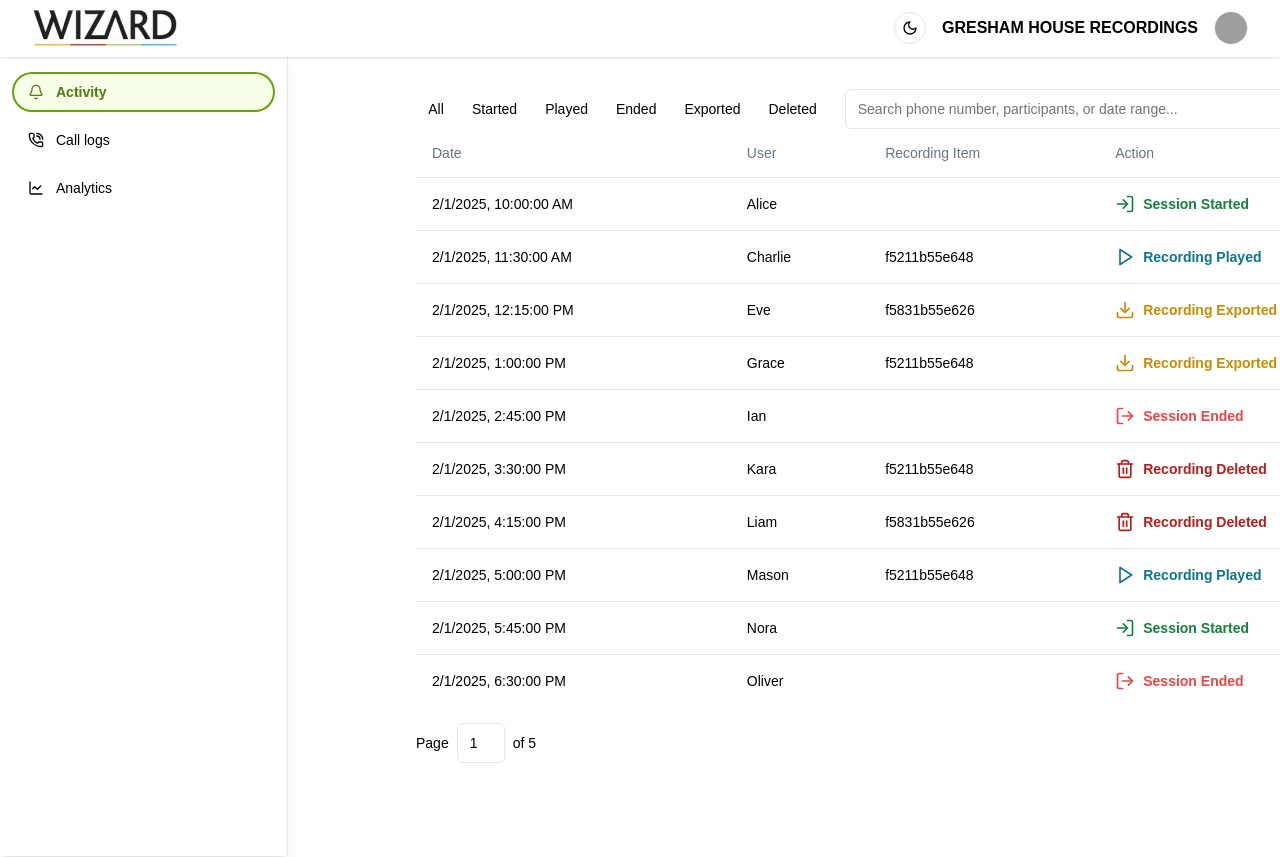
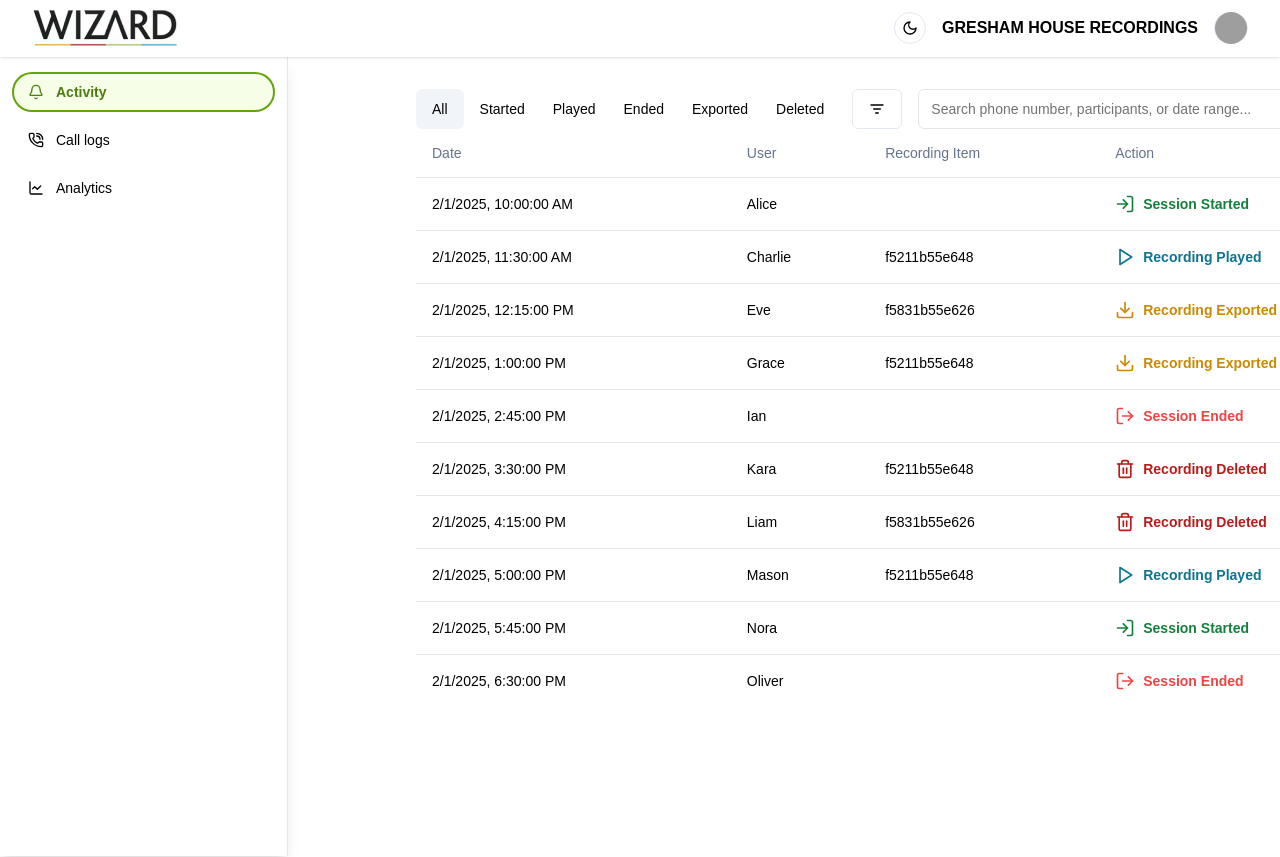
Before and after one commit to EmsiJoseph/greshamie.recordings, a Next.js app in the folder frontend/: page /admin/activity in a window 1280 px wide. Built offline with nearby package versions, Linux system fonts and the light colour scheme; grey boxes are pictures that could not be loaded.

Commit message:
Refactor activity filtering logic; enhance search functionality and update URL parameters handling

```diff
--- a/frontend/api/activities.ts
+++ b/frontend/api/activities.ts
@@ -6,27 +6,18 @@ export const sampleFetchActivities = async (options?: IActivityFilters) => {
 
     let filteredActivities = sampleActivities;
 
-    if (options?.action) {
-        filteredActivities = filteredActivities.filter((activity) => {
-            return activity.action === options.action;
-        });
+    console.log("FILTERED ACTIVITIES", options);
+    // Filter by action
+    if(options?.action && options.action.length > 0) {
+        filteredActivities = filteredActivities.filter((activity) => options?.action?.includes(activity.action));
+
+        console.log("FILTERED ACTIVITIES", filteredActivities);
     }
 
-    if (options?.user) {
+    // Filter by search term (checking multiple fields)
+    if (options?.search) {
+        const searchTerm = options.search.toLowerCase();
         filteredActivities = filteredActivities.filter((activity) => {
-            return activity.user === options.user
-        });
-    }
-
-    if (options?.recordingItem) {
-        filteredActivities = filteredActivities.filter((activity) => {
-            return activity.recordingItem === options.recordingItem
-        });
-    }
-
-    if (options?.search) {
-        filteredActivities = filteredActivities.filter((activity) => {
-            const searchTerm = options.search!.toLowerCase();
             return (
                 activity.user.toLowerCase().includes(searchTerm) ||
                 activity.recordingItem.toLowerCase().includes(searchTerm)
--- a/frontend/app/(protected)/admin/activity/components/activity-list-filters.tsx
+++ b/frontend/app/(protected)/admin/activity/components/activity-list-filters.tsx
@@ -7,31 +7,42 @@ import { useEffect, useState } from "react";
 import { Button } from "@/components/ui/button";
 import { useDebounce } from "@/hooks/use-debounce";
 import { useRetrieveActivityFilters } from "../lib/useRetrieveActivityFilters";
-import { sampleActivities } from "@/api/sample-data/activity";
+import { useUpdateUrlParams } from "@/hooks/browser-url-params/use-update-url-params";
+import { useForm } from "react-hook-form";
+import { AdvanceFilters } from "@/components/filters/advance-filters";
 
-interface ActivityListFiltersProps {
-  onChange: (filters: IActivityFilters) => void;
-}
+export const ActivityListFilters = () => {
 
-const all = ActivityTypes.ALL;
+  const { updateUrlParams, deleteUrlParam } = useUpdateUrlParams()
+  const { action: selectedActionTypes } = useRetrieveActivityFilters();
 
-export const ActivityListFilters = ({ onChange }: ActivityListFiltersProps) => {
+   // Function to handle updates from ActivityListFilters
+  const handleFilterChange = (updatedFilters?: IActivityFilters) => {
+    updateUrlParams(updatedFilters);
+  };
 
+  // Handle reset call types
+  const handleResetActionTypes = () => {
+    deleteUrlParam("action");
+  }
+  const isResetButtonActive = selectedActionTypes.length < 1;
+
+  // 1. Search
   const [search, setSearch] = useState<IActivityFilters['search']>("");
   const debouncedSearch = useDebounce(search);
 
-  const { action: initialActionType } = useRetrieveActivityFilters();
-  const defaultToggleGroupValue = initialActionType ?? all;
+  // Handle changes in SINGLE call type selection.
+  const handleSelectActivityType = (value: TActivityType[]) => {
+    handleFilterChange({ action: value });
+  };
 
-  const handleSelectActivityType = (value: string) => {
-    if (value === "ALL") {
-        onChange({ action: "" });
-    }
-    if (value !== "ALL" && value !== "") {
-        const action = value as TActivityType;
-        onChange({ action });
-    }
-  }
+   // For search, update url params
+  useEffect(() => {
+    handleFilterChange({ search: debouncedSearch });
+  }, [debouncedSearch, handleFilterChange]);
+
+  // 02 Advance Filters
+  const { register, handleSubmit, watch } = useForm();
 
   // Show the count of activities for each action type
   // const getActivityCount = (action: string) => {
@@ -48,20 +59,19 @@ export const ActivityListFilters = ({ onChange }: ActivityListFiltersProps) => {
   //   ])
   // ) as Record<TActivityType, string>;
 
-  useEffect(() => {
-      onChange({search: debouncedSearch})
-  }, [debouncedSearch]);
-
   return (
     <div className="flex gap-4">
         <ToggleGroupFilter
-            defaultValue={defaultToggleGroupValue}
+            value={selectedActionTypes}
             onValueChange={handleSelectActivityType}
+            onResetSelection={handleResetActionTypes}
             options={ActivityTypes}
+            isResetButtonActive={isResetButtonActive}
         />
+        <AdvanceFilters register={register} />
         <div className="relative w-full">
-            <Input className="pr-9" placeholder="Search phone number, participants, or date range..." onChangeCapture={(e) => setSearch(e.currentTarget.value)} />
-            <Search className="absolute right-0 top-0 m-2.5 h-4 w-4 text-muted-foreground" />
+          <Input className="pr-9" placeholder="Search phone number, participants, or date range..." onChangeCapture={(e) => setSearch(e.currentTarget.value)} />
+          <Search className="absolute right-0 top-0 m-2.5 h-4 w-4 text-muted-foreground" />
         </div>
         <Button className="bg-lime-50 text-lime-700 border-lime-700 border-2 font-semibold">
           <Save className="h-5 w-5 mr-2  text-lime-700" />
--- a/frontend/app/(protected)/admin/activity/components/activity-list.tsx
+++ b/frontend/app/(protected)/admin/activity/components/activity-list.tsx
@@ -1,7 +1,7 @@
 import { Table, TableBody, TableCell, TableHead, TableHeader, TableRow } from "@/components/ui/table";
 import { IActivity } from "@/lib/interfaces/activity-interface";
 import { EllipsisVertical, MousePointerClick, Plus, Trash2, Download, LogIn, Play, LogOut } from "lucide-react";
-import React from "react";
+import React, { act } from "react";
 import ActivityListSkeleton from "@/components/presentational/activity-list-skeleton";
 import ActivityListPagination from "@/components/presentational/activity-list-pagination";
 
@@ -28,12 +28,6 @@ const activityIcons: Record<string, { icon: any; colorClass: string }> = {
   DELETED: { icon: Trash2, colorClass: "text-red-700" },
 };
 
-
-const capitalizeFirstLetter = (text: string) => {
-  if (!text) return text;
-  return text.charAt(0).toUpperCase() + text.slice(1).toLowerCase();
-};
-
 export const ActivityList = ({ activities, isFetching }: ActivityListProps) => {
 
   const [page, setPage] = React.useState(1); // Should be in getUrlParams
@@ -49,7 +43,7 @@ export const ActivityList = ({ activities, isFetching }: ActivityListProps) => {
   }
 
   return (
-    <div className="overflow-x-auto">
+    <div className="">
       <Table>
         <TableHeader>
           <TableRow>
@@ -98,11 +92,11 @@ export const ActivityList = ({ activities, isFetching }: ActivityListProps) => {
           )}
         </TableBody>
       </Table>
-      <ActivityListPagination
+      {/* <ActivityListPagination
         currentPage={page}
         totalPages={totalPages}
         onPageChange={handlePageChange}
-      />
+      /> */}
     </div>
   );
 };
--- a/frontend/app/(protected)/admin/activity/lib/useRetrieveActivityFilters.ts
+++ b/frontend/app/(protected)/admin/activity/lib/useRetrieveActivityFilters.ts
@@ -1,13 +1,19 @@
 import { ActivityTypes } from "@/constants/activity-types";
 import { useGetUrlParams } from "@/hooks/browser-url-params/use-get-url-params";
+import { TActivityType } from "@/lib/interfaces/activity-interface";
+import { act } from "react";
 
 export const useRetrieveActivityFilters = () => {
     const getUrlParams = useGetUrlParams();
+    const actionParams = getUrlParams("action")?.split(',');
+    let action: TActivityType[] = [];
+
+    if (actionParams.length > 1 || !actionParams.includes('')) {
+        action = actionParams as TActivityType[];
+    }
 
     return {
         search: getUrlParams("search") || "",
-        action: Object.keys(ActivityTypes).includes(getUrlParams("action") as string)
-            ? (getUrlParams("action") as keyof typeof ActivityTypes)
-            : undefined,  // fallback to undefined
+        action: action as TActivityType[],
     }
 }
--- a/frontend/app/(protected)/admin/activity/page.tsx
+++ b/frontend/app/(protected)/admin/activity/page.tsx
@@ -9,24 +9,20 @@ import { useRetrieveActivityFilters } from '../activity/lib/useRetrieveActivityF
 import { ActivityList } from '../activity/components/activity-list';
 
 export default function ActivityPage() {
-  const { updateUrlParams } = useUpdateUrlParams()
-    const { search, action } = useRetrieveActivityFilters();
-    const filters = [search, action].filter(Boolean); // Remove falsy values
+  const { search, action } = useRetrieveActivityFilters();
 
-
+  // Fetch activities with the filters
+  const stringActivityType = action?.join(',');
+  const filters = [search, stringActivityType].filter(Boolean); // Remove falsy values
   const { data, isFetching } = useQuery({
     queryKey: ['activities', ...filters],
     queryFn: () => sampleFetchActivities({ search, action }),
   });
 
-  // Function to handle updates from CallListFilters
-  const handleFilterChange = (updatedFilters?: IActivityFilters) => {
-    updateUrlParams(updatedFilters);
-  };
 
   return (
     <div>
-      <ActivityListFilters onChange={handleFilterChange} />
+      <ActivityListFilters />
       <ActivityList activities={data} isFetching={isFetching} />
     </div>
   )
--- a/frontend/components/panel/sidebar.tsx
+++ b/frontend/components/panel/sidebar.tsx
@@ -21,7 +21,7 @@ export function Sidebar() {
     <aside
       className={`
         fixed top-14 left-0 w-72 shadow-lg border-r
-        duration-300 bg-white z-40 h-full
+        duration-300 bg-white z-40 h-full dark:bg-black
         ${isOpen ? "translate-x-0" : "-translate-x-full lg:translate-x-0"}
       `}
     >
--- a/frontend/constants/activity-types.ts
+++ b/frontend/constants/activity-types.ts
@@ -1,5 +1,4 @@
 export const ActivityTypes = {
-    ALL: 'ALL',
     STARTED: 'STARTED',
     PLAYED: 'PLAYED',
     ENDED: 'ENDED',
--- a/frontend/lib/interfaces/activity-interface.ts
+++ b/frontend/lib/interfaces/activity-interface.ts
@@ -12,7 +12,7 @@ export interface IActivity {
 
 export interface IActivityFilters {
     search?: string,
-    action?: TActivityType | "",
+    action?: TActivityType[],
     user?: string,
     recordingItem?: string,
 }
```
